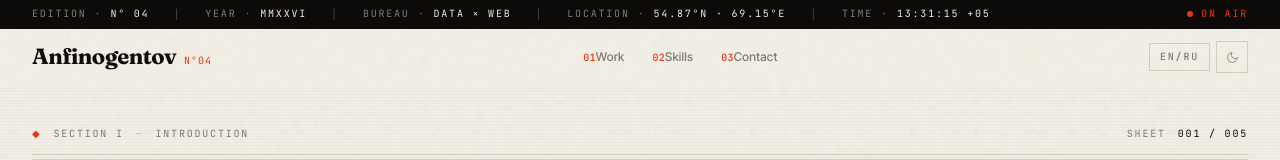
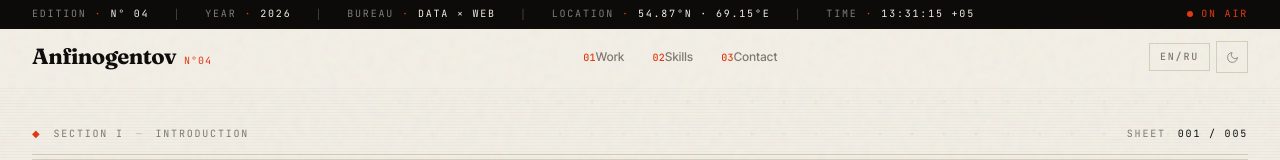
Before and after one commit to KNate42/KNate42.github.io, a React (Vite) app: page / in a window 1280 px wide. Shown: the top 160 px of the page. Built offline with nearby package versions, Linux system fonts and the light colour scheme.

Commit message:
Use plain 2026 instead of MMXXVI for the year

```diff
--- a/src/components/Footer.jsx
+++ b/src/components/Footer.jsx
@@ -93,7 +93,7 @@ export default function Footer({ t, lang }) {
           />
           <ColophonCol
             heading={lang === 'ru' ? 'ОПУБЛИКОВАНО' : 'PUBLISHED'}
-            lines={['knate42.github.io', 'GitHub Pages', 'Edition · MMXXVI']}
+            lines={['knate42.github.io', 'GitHub Pages', 'Edition · 2026']}
           />
           <ColophonCol
             heading={lang === 'ru' ? 'СВЯЗАТЬСЯ' : 'CORRESPOND'}
@@ -133,7 +133,7 @@ export default function Footer({ t, lang }) {
               fontVariationSettings: '"opsz" 36, "SOFT" 100, "WONK" 1',
             }}
           >
-            №&nbsp;04 · MMXXVI
+            №&nbsp;04 · 2026
           </span>
         </div>
       </div>
--- a/src/components/Masthead.jsx
+++ b/src/components/Masthead.jsx
@@ -16,14 +16,14 @@ export default function Masthead({ lang }) {
   const items = lang === 'ru'
     ? [
         ['ВЫПУСК', 'N° 04'],
-        ['ГОД',    'MMXXVI'],
+        ['ГОД',    '2026'],
         ['БЮРО',   'ДАННЫЕ × ВЕБ'],
         ['МЕСТО',  '54.87°N · 69.15°E'],
         ['ВРЕМЯ',  stamp],
       ]
     : [
         ['EDITION',  'N° 04'],
-        ['YEAR',     'MMXXVI'],
+        ['YEAR',     '2026'],
         ['BUREAU',   'DATA × WEB'],
         ['LOCATION', '54.87°N · 69.15°E'],
         ['TIME',     stamp],
--- a/src/components/sections/Contact.jsx
+++ b/src/components/sections/Contact.jsx
@@ -217,7 +217,7 @@ export default function Contact({ t, lang }) {
                     {lang === 'ru' ? 'ПОДЛИННО' : 'AUTHENTIC'}
                   </div>
                   <div className="text-[10px] tracking-[0.2em] num-tabular" style={{ fontFamily: 'var(--font-mono)' }}>
-                    MMXXVI
+                    2026
                   </div>
                 </div>
               </div>
```
